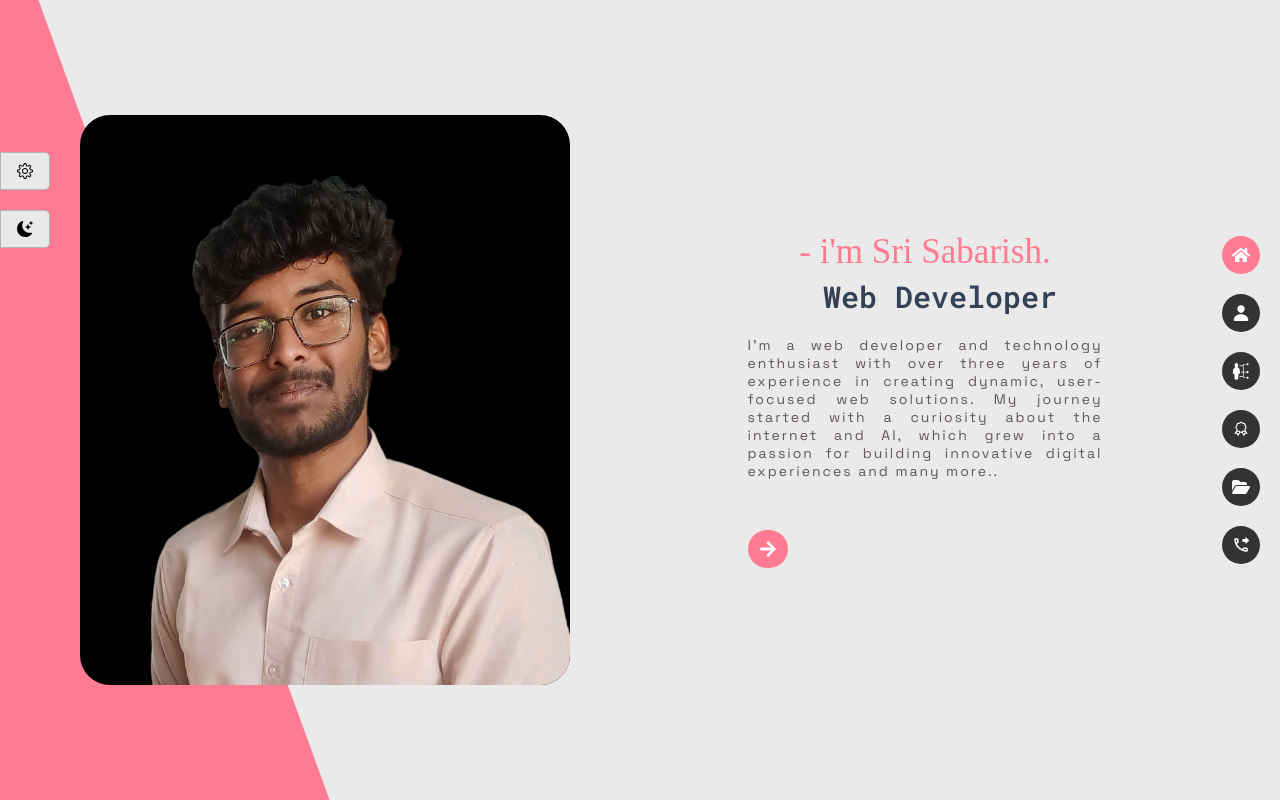
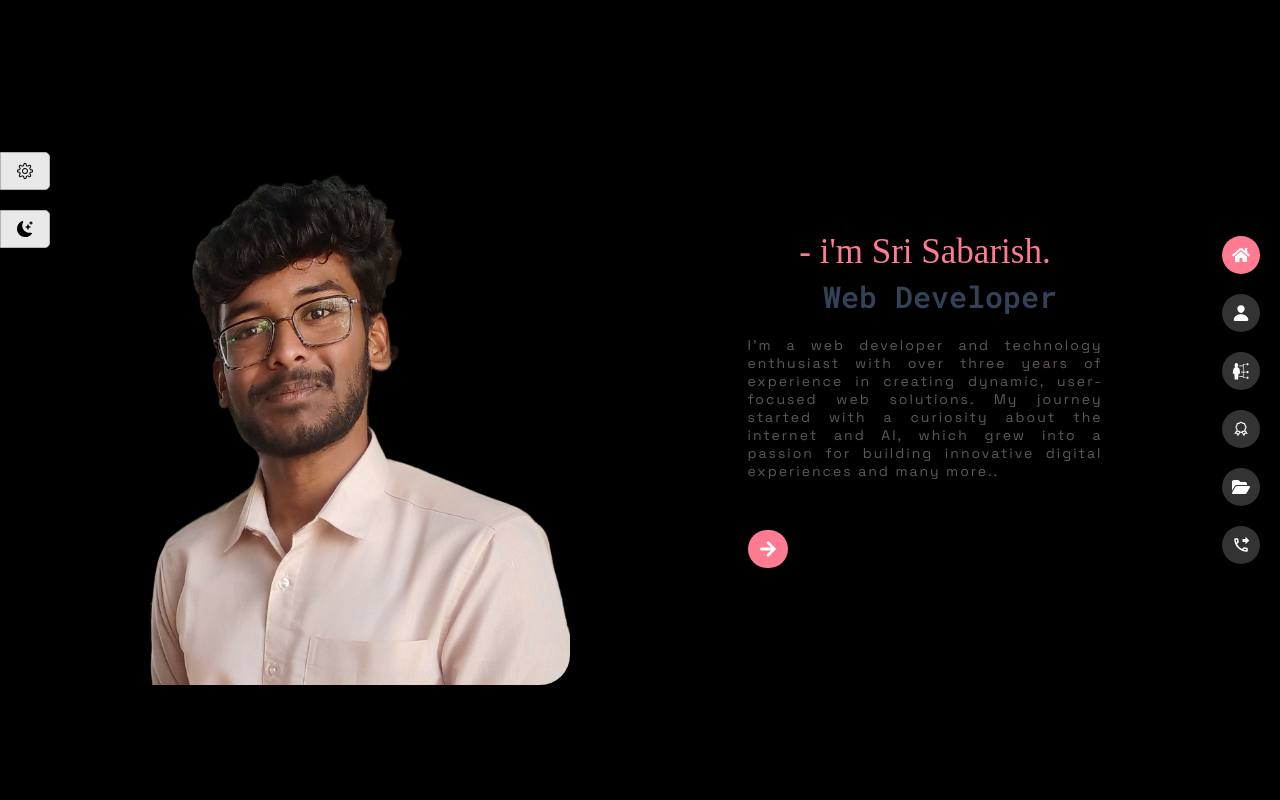
Before and after one commit to SriSabarish2021/portfolioreact, a React (Vite) app: page / in a window 1280 px wide. Built offline with nearby package versions, Linux system fonts and the light colour scheme; a web font is replaced by a local one.

Commit message:
hi world

```diff
--- a/src/App.css
+++ b/src/App.css
@@ -6,5 +6,6 @@
   user-select: none;
   min-height: 100vh;
   height: auto;
-
+  overflow: hidden;
+  background-color: black;
 }
```
